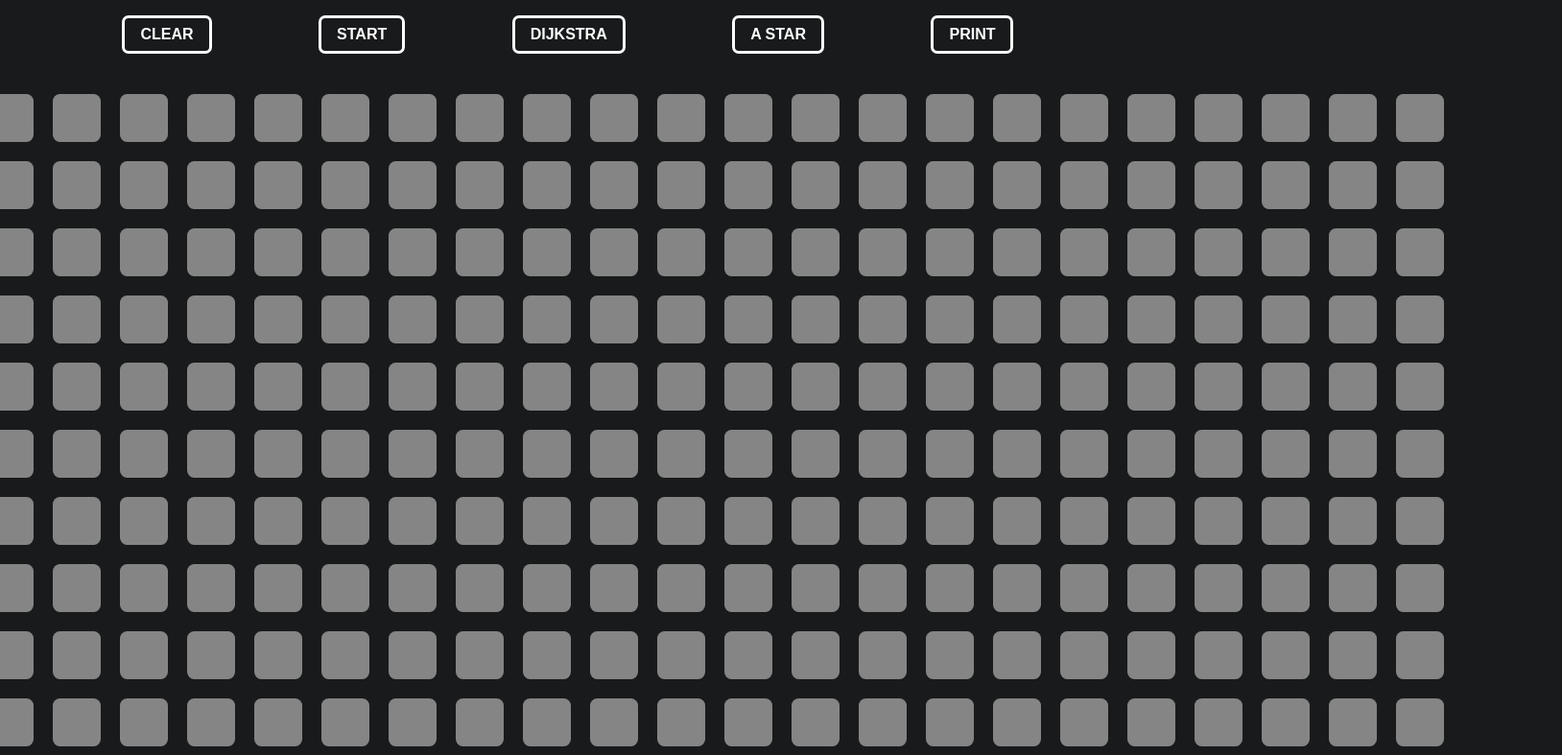
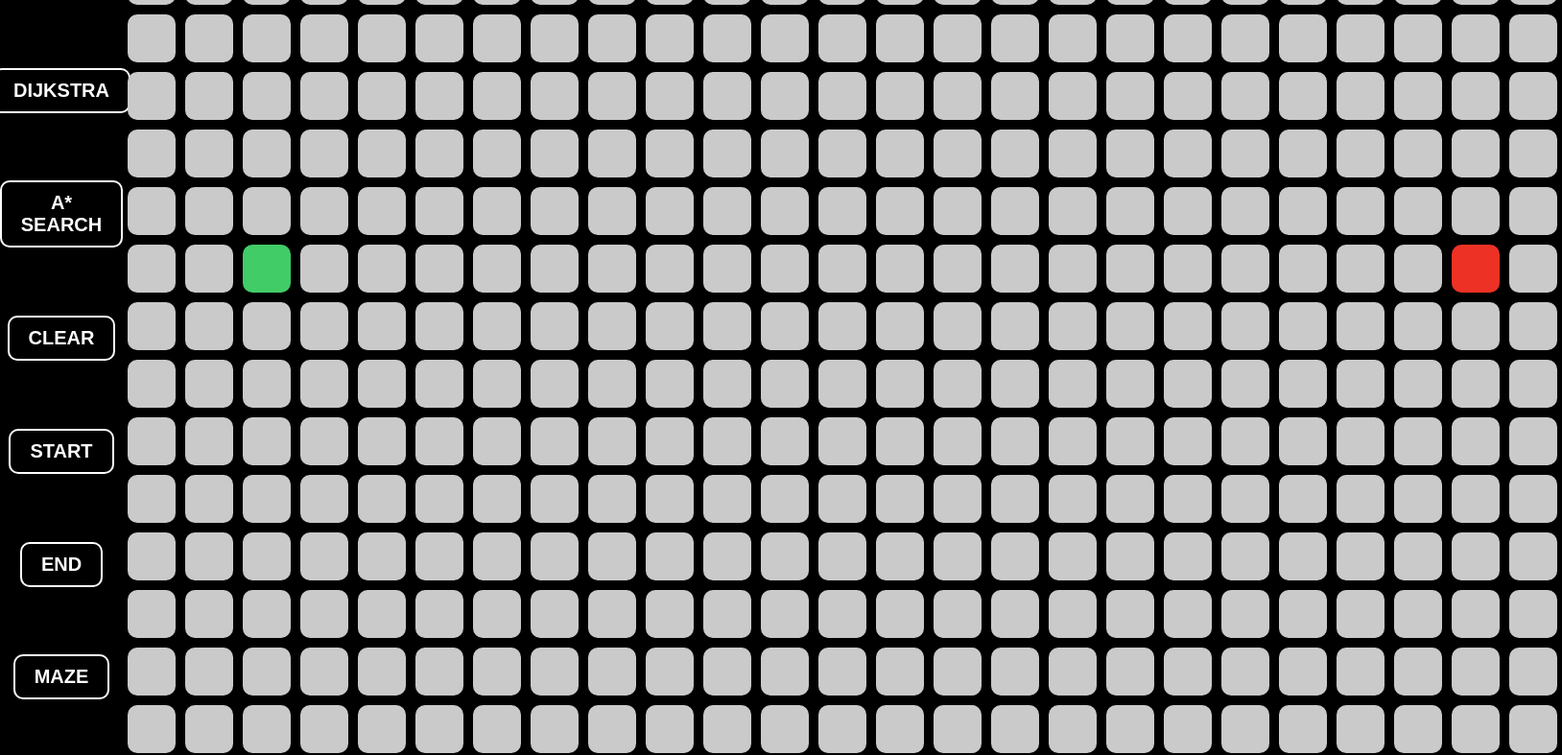
Before and after one commit to uhrjun/PathfindingVis, a React (Create React App) app: page / in a window 1280 px wide. Shown: the top 787 px of the page at 96% size, 1628 px wide, since content can reach past the window. Built offline with nearby package versions, Linux system fonts and the light colour scheme.

Commit message:
updated ui

```diff
--- a/src/components/Sidebar/Sidebar.js
+++ b/src/components/Sidebar/Sidebar.js
@@ -4,12 +4,10 @@ export default function Sidebar({ children }) {
 			style={{
 				color: "white",
 				display: "flex",
-				flexDirection: "row",
+				flexDirection: "column",
 				justifyContent: "space-evenly",
 				alignItems: "center",
-				width: "90%",
-				marginBottom: "1em",
-				padding: "1em",
+				width: "10%",
 			}}>
 			{children}
 		</div>
--- a/src/components/grid/grid.jsx
+++ b/src/components/grid/grid.jsx
@@ -10,20 +10,16 @@ import {
 	getNodesInShortestPathOrder,
 } from "../../algorithms/djikstra";
 import Sidebar from "../Sidebar/Sidebar";
+import { generateMaze } from "../../utils/makeMaze";
 
-let startRow = 0;
-let startCol = 0;
-let endRow = 11;
-let endCol = 24;
-
-/* let startRow = 1;
-let startCol = 1;
-let endRow = 11;
-let endCol = 11; */
+let startRow = 5;
+let startCol = 2;
+let endRow = 5;
+let endCol = 23;
 
 function initGrid() {
 	const grid = [];
-	for (let row = 0; row < 12; row++) {
+	for (let row = 0; row < 15; row++) {
 		const currRow = [];
 		for (let col = 0; col < 25; col++) {
 			currRow.push(initNode(col, row));
@@ -57,12 +53,24 @@ const initNode = (col, row) => {
 export default function Grid() {
 	const [grid, setGrid] = useState([]);
 	const [isPressed, setIsPressed] = useState(false);
+	const [isMaze, setIsMaze] = useState(false);
 
 	useEffect(() => {
 		setGrid(() => initGrid());
 	}, []);
 
-	function handleMouseDown(row, col, startRow, starCol, endRow, endCol) {
+	function makeMaze() {
+		if (isMaze === true) {
+			setIsMaze(false);
+			setGrid(initGrid());
+		} else {
+			const newGrid = generateMaze(grid);
+			setIsMaze(true);
+			return setGrid([...newGrid]);
+		}
+	}
+
+	function handleMouseDown(row, col) {
 		setIsPressed(true);
 		toggleWall(grid, row, col);
 	}
@@ -116,13 +124,13 @@ export default function Grid() {
 	async function animateShortestPath(shortestPath, grid) {
 		for (var i = 0; i < shortestPath.length; i++) {
 			let node = shortestPath[i];
-			setTimeout((node.isPathVis = true), 1);
+			node.isPathVis = true;
 			setGrid([...grid]);
-			await timer(25);
+			await timer(5);
 		}
 	}
 
-	function animateVisitedNodes(
+	async function animateVisitedNodes(
 		visitedNodesInOrder,
 		grid,
 		shortestPath,
@@ -131,16 +139,15 @@ export default function Grid() {
 		if (visitedNodesInOrder !== undefined && visitedNodesInOrder !== null) {
 			for (var i in visitedNodesInOrder[0]) {
 				const node = visitedNodesInOrder[0][i];
-				setTimeout(() => {
-					if (node.isVisited) {
-						node.isVisitedVis = true;
-						setGrid([...grid]);
-					}
-				}, 10);
+				if (node.isVisited) {
+					node.isVisitedVis = true;
+				}
+				setGrid([...grid]);
+				await timer(10);
 			}
 			animateShortestPath(shortestPath, grid);
 		} else {
-			window.alert("PATH NOT FOUND!");
+			window.alert("No viable path found!");
 			return setGrid(initGrid());
 		}
 	}
@@ -179,13 +186,14 @@ export default function Grid() {
 	return (
 		<>
 			<Sidebar>
-				<styled.Button onClick={() => clearGrid()}>CLEAR</styled.Button>
-				<styled.Button>START</styled.Button>
 				<styled.Button onClick={() => visDjikstra(grid)}>
 					DIJKSTRA
 				</styled.Button>
-				<styled.Button onClick={() => visAstar(grid)}>A STAR</styled.Button>
-				<styled.Button onClick={() => console.log(grid)}>PRINT</styled.Button>
+				<styled.Button onClick={() => visAstar(grid)}>A* SEARCH</styled.Button>
+				<styled.Button onClick={() => clearGrid()}>CLEAR</styled.Button>
+				<styled.Button>START</styled.Button>
+				<styled.Button>END</styled.Button>
+				<styled.Button onClick={() => makeMaze(grid)}>MAZE</styled.Button>
 			</Sidebar>
 			<div
 				onMouseLeave={() => setIsPressed(false)}
--- a/src/components/grid/grid.styles.js
+++ b/src/components/grid/grid.styles.js
@@ -8,9 +8,9 @@ export const Button = styled.button`
 	color: white;
 	background-color: transparent;
 	padding: 0.5em 1em;
-	font-size: 1em;
-	border: 3px solid white;
-	border-radius: 7px;
+	font-size: 1.25em;
+	border: 2px solid white;
+	border-radius: 10px;
 	font-weight: 600;
 	cursor: pointer;
 	outline: none;
--- a/src/components/node/node.styles.js
+++ b/src/components/node/node.styles.js
@@ -5,20 +5,20 @@ export const Node = styled.div`
 	width: 50px;
 	height: 50px;
 	border: none;
-	margin: 10px;
-	border-radius: 15%;
+	margin: 5px;
+	border-radius: 20%;
 	cursor: pointer;
 	background-color: ${({ isVisitedVis, isStart, isEnd, isWall, isPathVis }) => {
-		if (isWall) return "#363636";
+		if (isWall) return "#2D2D2D";
 		if (isStart) return "#41cc67";
 		if (isEnd) return "#ed3124";
 		if (isPathVis) return "#ebb215";
 		if (isVisitedVis) return "#00aaff";
-		else return "#858585";
+		else return "#CACACA";
 	}};
-	transition: background-color 250ms cubic-bezier(0.55, 0.055, 0.675, 0.19);
+	transition: background-color 50ms linear;
 	&:hover {
-		transition: transform 100ms ease-in-out;
+		transition: transform 50ms ease-in-out;
 		transform: scale(0.9);
 		opacity: 0.5;
 	}
--- a/src/components/pathfindingVis/pathfindingvis.jsx
+++ b/src/components/pathfindingVis/pathfindingvis.jsx
@@ -1,7 +1,13 @@
 import Grid from "../grid/grid";
 export default function PathFindingVis() {
 	return (
-		<div style={{ display: "flex", flexDirection: "column" }}>
+		<div
+			style={{
+				display: "flex",
+				flexDirection: "row",
+				height: "100vh",
+				justifyContent: "space-around",
+			}}>
 			<Grid />
 		</div>
 	);
--- a/src/index.css
+++ b/src/index.css
@@ -1,7 +1,7 @@
 body {
 	margin: 0;
 	font-family: "Inter", sans-serif;
-	background-color: #181a1b;
+	background-color: #000000;
 }
 
 code {
--- /dev/null
+++ b/src/utils/makeMaze.js
@@ -0,0 +1,30 @@
+import generate from "@indutny/maze";
+//https://www.npmjs.com/package/@indutny/maze
+
+export function generateMaze(grid) {
+	const ROW = grid.length;
+	const COL = grid[0].length;
+	const maze = generate({ width: COL, height: ROW });
+
+	for (let i = 0; i < ROW; i++) {
+		for (let j = 0; j < COL; j++) {
+			const { row, col } = grid[i][j];
+			if (grid[i][j].isStart || grid[i][j].isFinish) {
+				if (row > 0) maze[row - 1][col] = 0;
+				if (row < ROW - 1) maze[row + 1][col] = 0;
+				if (col > 0) maze[row][col - 1] = 0;
+				if (col < COL - 1) maze[row][col + 1] = 0;
+			}
+		}
+	}
+
+	for (let i = 0; i < grid.length; i++) {
+		for (let j = 0; j < grid[0].length; j++) {
+			if (!grid[i][j].isStart && !grid[i][j].isEnd && maze[i][j] === 1) {
+				grid[i][j].isWall = true;
+			}
+		}
+	}
+
+	return grid;
+}
```
